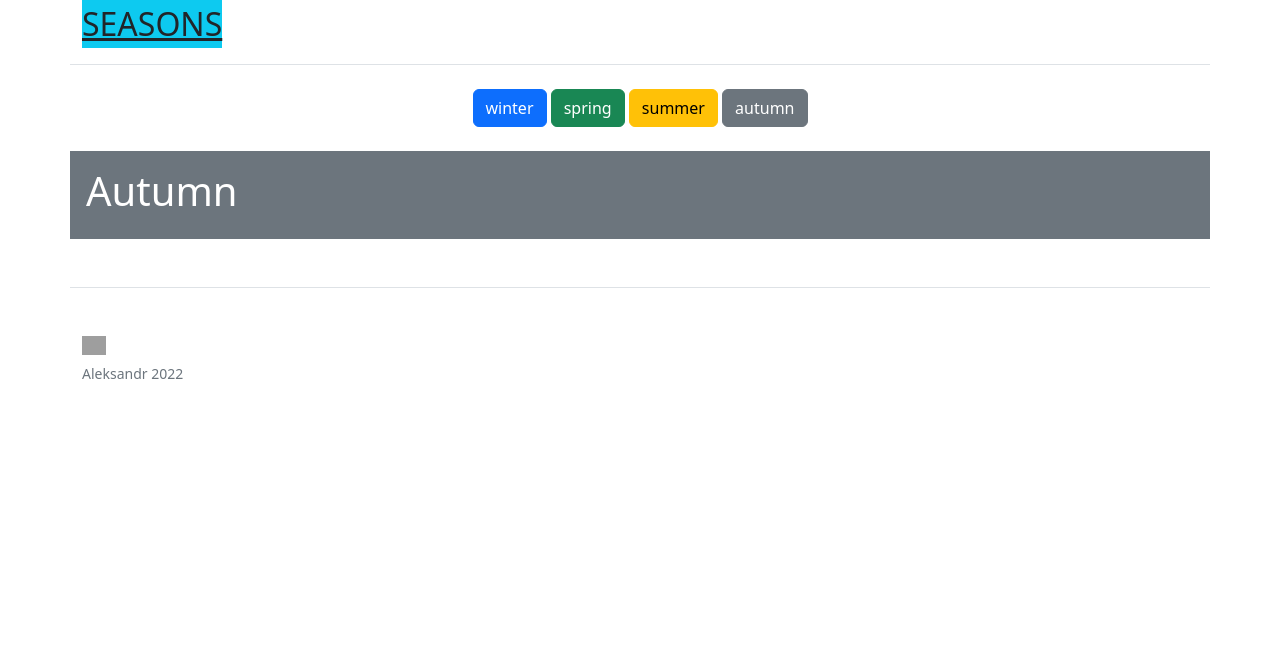
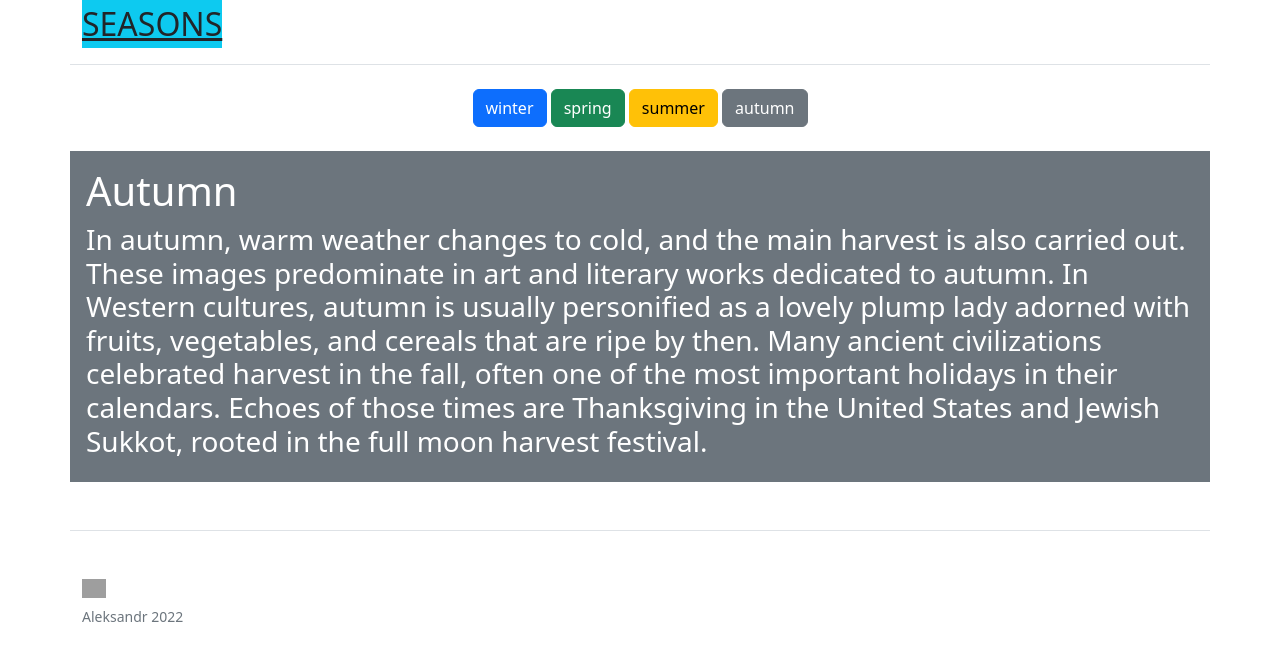
Before and after one commit to Zemlianik/Zemlianik---seasons, a Flask app: page /osen in a window 1280 px wide. Shown: the top 661 px of the page. Run offline with Flask 2, Linux system fonts and the light colour scheme; grey boxes are pictures that could not be loaded.

Commit message:
текст осень

```diff
--- a/templates/osen.html
+++ b/templates/osen.html
@@ -12,6 +12,7 @@
 {% block body %}
 <div class="container p-3 mb-2 bg-secondary text-white">
 <h1>Autumn</h1>
+    <h3>In autumn, warm weather changes to cold, and the main harvest is also carried out. These images predominate in art and literary works dedicated to autumn. In Western cultures, autumn is usually personified as a lovely plump lady adorned with fruits, vegetables, and cereals that are ripe by then. Many ancient civilizations celebrated harvest in the fall, often one of the most important holidays in their calendars. Echoes of those times are Thanksgiving in the United States and Jewish Sukkot, rooted in the full moon harvest festival.</h3>
 </div>
 {% endblock %}
 </html>
```
